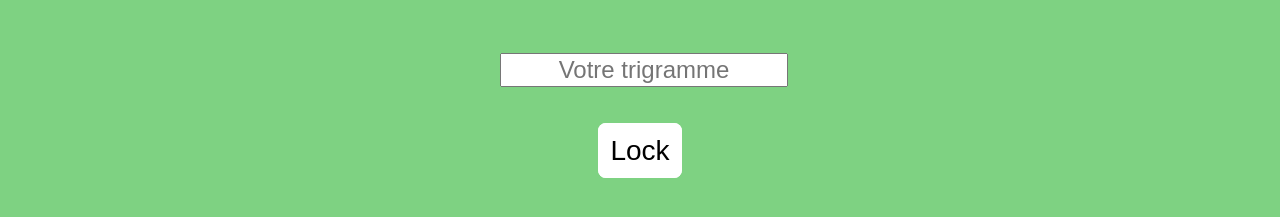
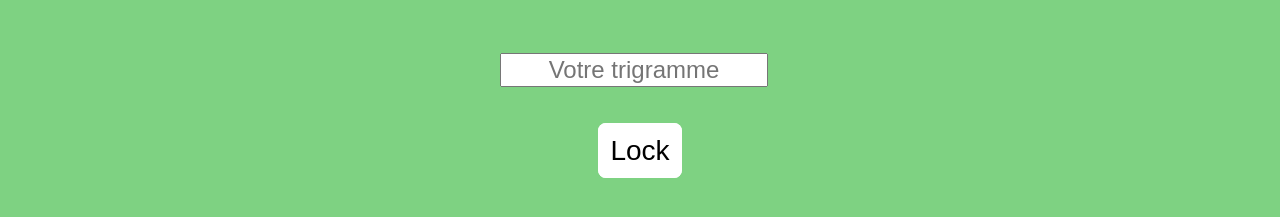
Before and after one commit to Mappy/mobilelock, a website: page www/index.html in a window 1280 px wide. Shown: the part 87-304 px from the top of the page. Drawn offline with nearby package versions, Linux system fonts and the light colour scheme.

Commit message:
Fix a size

```diff
--- a/www/index.html
+++ b/www/index.html
@@ -9,7 +9,7 @@
             h1              { color: white; background-color: black; text-align: center; margin: 0; padding: 0.3em; }
             section         { font-size: 28px; }
             div             { width: 280px; margin: 2em auto auto auto; text-align: center; }
-            input           { display: block; font-size: 24px; width: 280px; text-align: center; margin-bottom: 2em; }
+            input           { display: block; font-size: 24px; width: 260px; text-align: center; margin-bottom: 2em; }
             .busy           { background-color: #D95366; }
             .free           { background-color: #7ED282; }
             .free .unlock   { display: none; }
```
